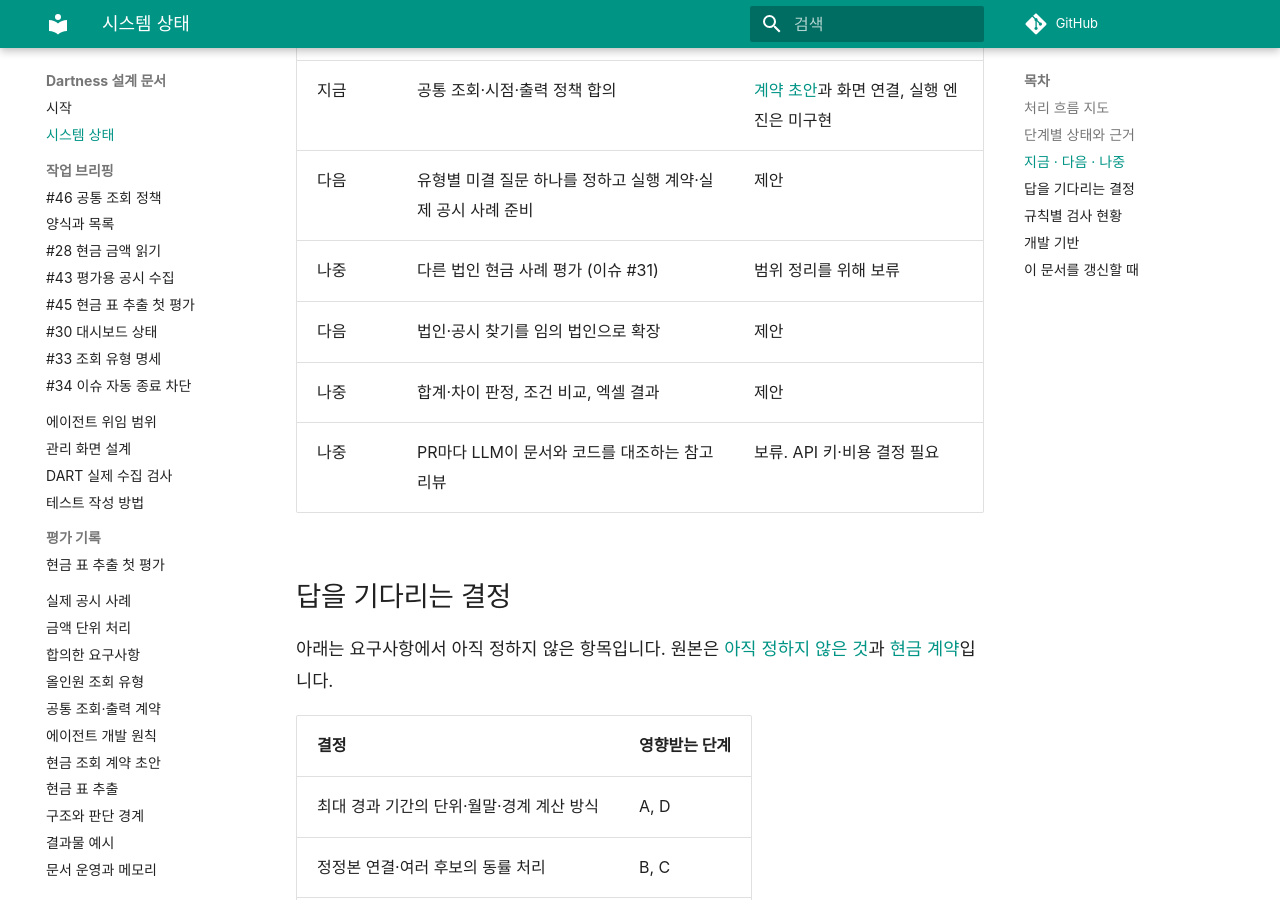
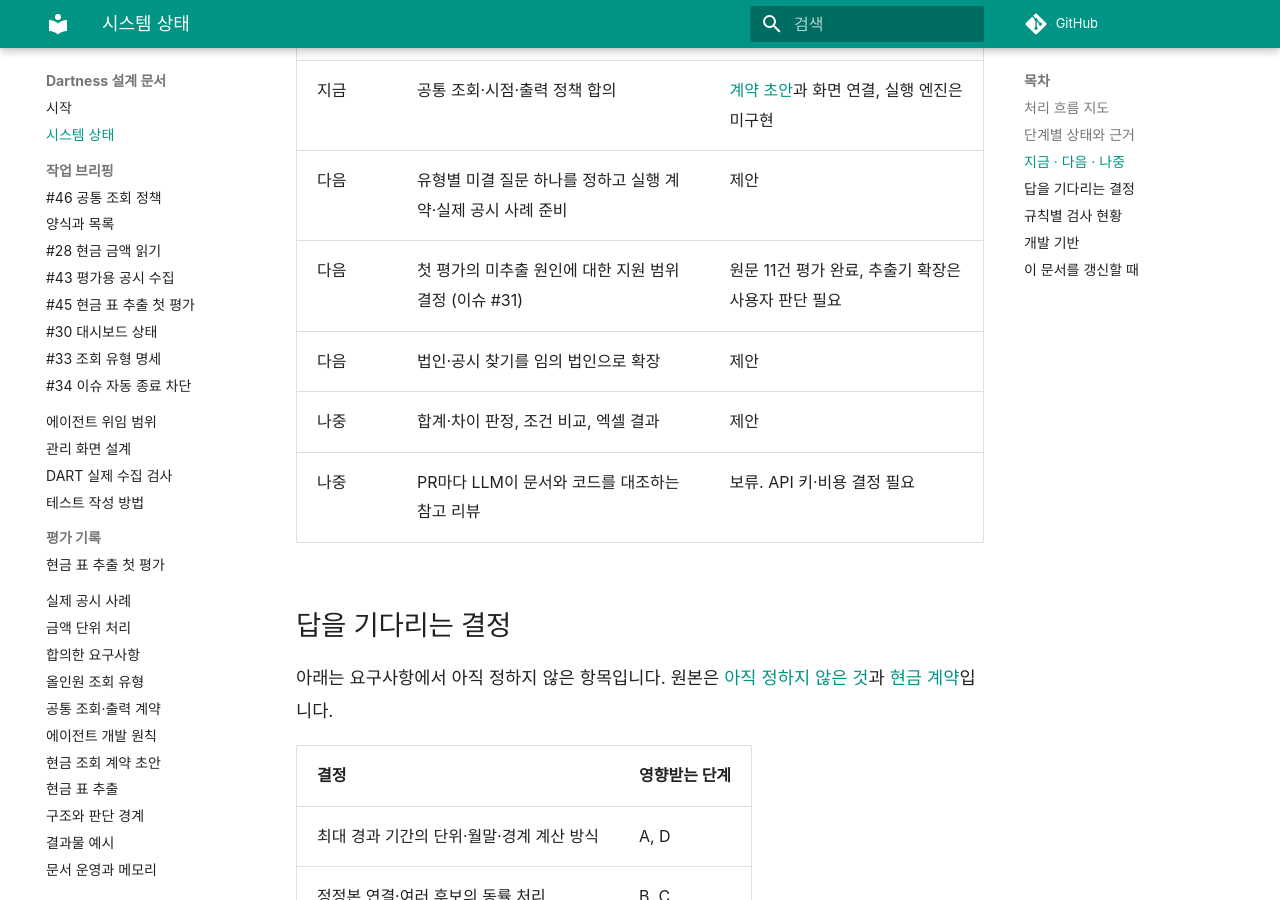
Before and after one commit to YUJAEYUN/Dartness, an MkDocs documentation site: the page built from docs/system-status.md, in a window 1280 px wide and 900 px high, scrolled down 2884 px. Built offline with MkDocs 1.6.1 and Material for MkDocs 9.7.7, drawn with Linux system fonts in a browser that asks for light colours; comment, search, counter and statistics services are not loaded.

Commit message:
docs: keep latest evaluation follow-up visible

```diff
--- a/docs/system-status.md
+++ b/docs/system-status.md
@@ -53,7 +53,7 @@ flowchart LR
 |---|---|---|
 | 지금 | 공통 조회·시점·출력 정책 합의 | [계약 초안](common-query-contract.md)과 화면 연결, 실행 엔진은 미구현 |
 | 다음 | 유형별 미결 질문 하나를 정하고 실행 계약·실제 공시 사례 준비 | 제안 |
-| 나중 | 다른 법인 현금 사례 평가 (이슈 #31) | 범위 정리를 위해 보류 |
+| 다음 | 첫 평가의 미추출 원인에 대한 지원 범위 결정 (이슈 #31) | 원문 11건 평가 완료, 추출기 확장은 사용자 판단 필요 |
 | 다음 | 법인·공시 찾기를 임의 법인으로 확장 | 제안 |
 | 나중 | 합계·차이 판정, 조건 비교, 엑셀 결과 | 제안 |
 | 나중 | PR마다 LLM이 문서와 코드를 대조하는 참고 리뷰 | 보류. API 키·비용 결정 필요 |
```
Also changed, not shown: 1 other file.
